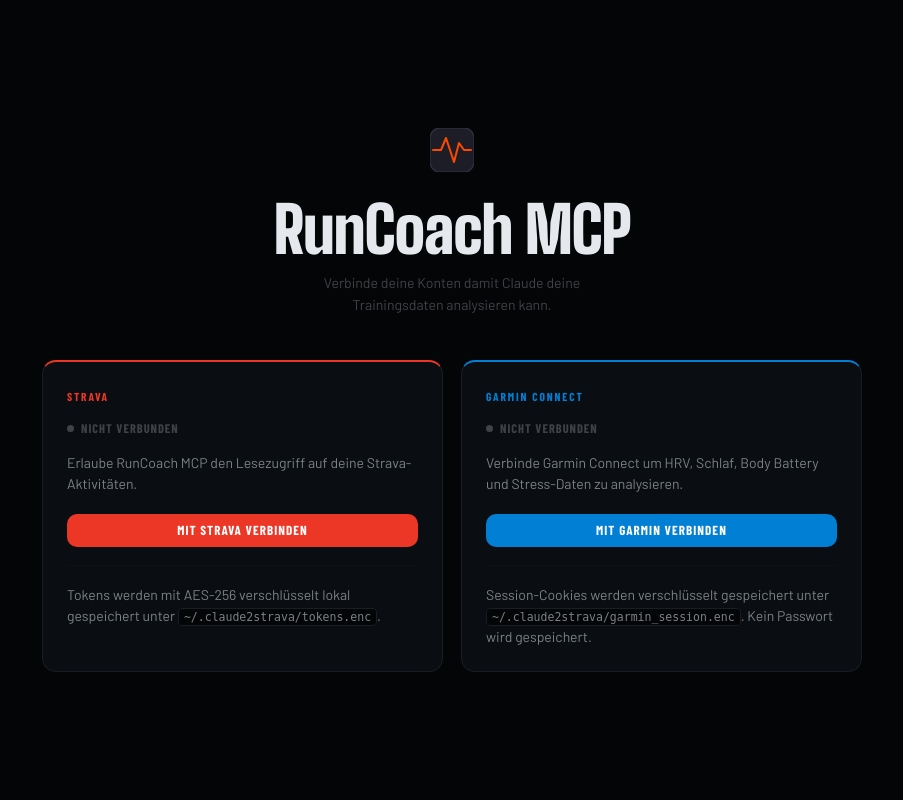
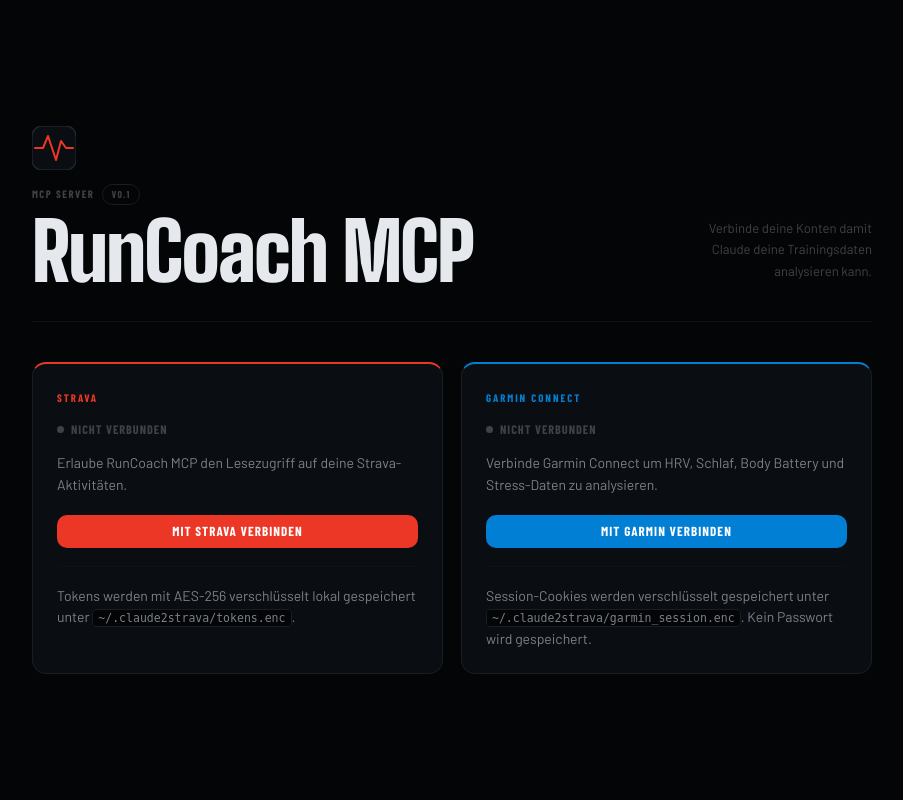
Before and after one commit to me-tm/RunCoachMCP, a FastAPI app: page / in a window 1280 px wide. Shown: the whole page, without its empty margins (188-1091 px from the left). Run offline with FastAPI, Linux system fonts and the light colour scheme.

Commit message:
elevate design: asymmetric masthead, spotlight borders, LED pulse, SVG icons
Applying design-taste-frontend directives (DESIGN_VARIANCE 8, MOTION_INTENSITY 6):

- Break centered masthead: brand+title left-aligned, tagline right-aligned
  with tight 0.92 leading and -0.025em tracking on Big Shoulders Display
- Add version pill "v0.1" eyebrow in masthead for technical credibility
- Spotlight card borders: JS-driven radial gradient follows cursor per panel
  using CSS custom props (--spot-x, --spot-y) — each brand gets its own glow hue
- LED pulse animation on connected status dot (2.8s ease-in-out infinite)
- Shimmer sweep on primary buttons via ::after translateX transition
- Button translateY(-1px) lift on hover, scale(0.97) on active
- Replace ✓/✗ text symbols with inline SVG stroke icons in callback templates
- Add prefers-reduced-motion guard across all animations
- Use min-h-[100dvh] on body to prevent iOS Safari layout jump

Co-Authored-By: Claude Sonnet 4.6 <noreply@anthropic.com>

```diff
--- a/src/claude2strava/web/templates/base.html
+++ b/src/claude2strava/web/templates/base.html
@@ -11,7 +11,7 @@
     :root {
       --bg:        oklch(11%  0.008 250);
       --bg-panel:  oklch(16%  0.011 250);
-      --bg-raise:  oklch(20%  0.013 250);
+      --bg-raise:  oklch(21%  0.013 250);
       --border:    oklch(23%  0.014 250);
       --border-sub:oklch(18%  0.010 250);
 
@@ -24,13 +24,15 @@
       --garmin:    oklch(57% 0.18 240);
       --garmin-bg: oklch(20% 0.07 240);
 
-      --green:     oklch(67% 0.19 145);
-      --green-bg:  oklch(19% 0.07 145);
-      --red:       oklch(58% 0.21  25);
-      --red-bg:    oklch(20% 0.08  25);
+      --green:    oklch(67% 0.19 145);
+      --green-bg: oklch(19% 0.07 145);
+      --red:      oklch(58% 0.21  25);
+      --red-bg:   oklch(20% 0.08  25);
 
       --r:    10px;
       --r-lg: 14px;
+
+      --ease-out: cubic-bezier(0.16, 1, 0.3, 1);
     }
 
     *, *::before, *::after { box-sizing: border-box; margin: 0; padding: 0; }
@@ -39,20 +41,20 @@
       font-family: 'Barlow', -apple-system, sans-serif;
       background: var(--bg);
       color: var(--ink);
-      min-height: 100vh;
+      min-height: 100dvh;
       display: flex;
       align-items: center;
       justify-content: center;
-      padding: 24px 16px;
+      padding: 28px 16px;
       line-height: 1.5;
     }
 
-    /* ── Typography ─────────────────────────────────────────── */
+    /* ── Typography ─────────────────────────────────────────────── */
     h1 {
       font-family: 'Big Shoulders Display', sans-serif;
-      font-size: 1.9rem;
+      font-size: 2rem;
       font-weight: 700;
-      line-height: 1.1;
+      line-height: 1.05;
       margin-bottom: 10px;
     }
 
@@ -64,7 +66,7 @@
 
     .eyebrow {
       font-family: 'Barlow Condensed', sans-serif;
-      font-size: 0.68rem;
+      font-size: 0.67rem;
       font-weight: 700;
       letter-spacing: 0.14em;
       text-transform: uppercase;
@@ -102,13 +104,13 @@
       text-align: center;
     }
 
-    /* ── Status indicators ───────────────────────────────────── */
+    /* ── Status indicators ───────────────────────────────────────── */
     .status {
       display: inline-flex;
       align-items: center;
       gap: 7px;
       font-family: 'Barlow Condensed', sans-serif;
-      font-size: 0.78rem;
+      font-size: 0.77rem;
       font-weight: 700;
       letter-spacing: 0.08em;
       text-transform: uppercase;
@@ -121,12 +123,17 @@
       flex-shrink: 0;
     }
     .status--on  { color: var(--green); }
-    .status--on  .status__dot { background: var(--green); box-shadow: 0 0 6px oklch(67% 0.19 145 / 0.55); }
+    .status--on  .status__dot {
+      background: var(--green);
+      animation: led-pulse 2.8s ease-in-out infinite;
+    }
     .status--off { color: var(--ink-3); }
     .status--off .status__dot { background: var(--ink-3); }
 
-    /* ── Buttons ─────────────────────────────────────────────── */
+    /* ── Buttons ─────────────────────────────────────────────────── */
     .btn {
+      position: relative;
+      overflow: hidden;
       display: inline-flex;
       align-items: center;
       justify-content: center;
@@ -140,13 +147,31 @@
       cursor: pointer;
       border: none;
       text-decoration: none;
-      transition: opacity 0.15s, transform 0.1s;
       line-height: 1;
       white-space: nowrap;
+      transition:
+        transform 0.2s var(--ease-out),
+        filter  0.2s ease,
+        opacity 0.15s ease,
+        border-color 0.15s ease,
+        background 0.15s ease;
     }
-    .btn:hover:not(:disabled) { opacity: 0.80; }
-    .btn:active:not(:disabled) { transform: scale(0.97); }
-    .btn:disabled { opacity: 0.4; cursor: default; }
+    /* shimmer on all filled buttons */
+    .btn-strava::after,
+    .btn-garmin::after {
+      content: '';
+      position: absolute;
+      inset: 0;
+      background: linear-gradient(90deg, transparent 0%, rgba(255,255,255,0.14) 50%, transparent 100%);
+      transform: translateX(-110%);
+      transition: transform 0.5s var(--ease-out);
+    }
+    .btn-strava:hover::after,
+    .btn-garmin:hover::after { transform: translateX(110%); }
+
+    .btn:hover:not(:disabled)  { transform: translateY(-1px); }
+    .btn:active:not(:disabled) { transform: translateY(0) scale(0.97); }
+    .btn:disabled              { opacity: 0.38; cursor: default; }
     .btn--full { width: 100%; }
 
     .btn-strava   { background: var(--strava);  color: #fff; }
--- a/src/claude2strava/web/templates/index.html
+++ b/src/claude2strava/web/templates/index.html
@@ -3,55 +3,94 @@
 
 {% block head %}
 <style>
-  /* ── Dashboard shell ─────────────────────────────────────────── */
+  /* ── Dashboard shell ──────────────────────────────────────────── */
   .dash {
     width: 100%;
-    max-width: 820px;
-    animation: fade-up 0.28s ease-out both;
+    max-width: 840px;
+    animation: fade-up 0.3s var(--ease-out) both;
   }
 
-  /* ── Masthead ────────────────────────────────────────────────── */
+  /* ── Masthead — asymmetric split (DESIGN_VARIANCE 8) ────────── */
   .masthead {
-    text-align: center;
-    margin-bottom: 44px;
+    display: flex;
+    align-items: flex-end;
+    justify-content: space-between;
+    gap: 40px;
+    padding-bottom: 32px;
+    margin-bottom: 40px;
+    border-bottom: 1px solid var(--border-sub);
   }
 
-  .masthead__mark {
-    display: inline-block;
-    margin-bottom: 20px;
+  .masthead__brand {
+    display: flex;
+    align-items: flex-end;
+    gap: 18px;
+    flex-shrink: 0;
+  }
+
+  .masthead__meta {
+    margin-bottom: 10px;
+    display: flex;
+    align-items: center;
+    gap: 8px;
+  }
+
+  .version-pill {
+    font-family: 'Barlow Condensed', sans-serif;
+    font-size: 0.62rem;
+    font-weight: 700;
+    letter-spacing: 0.12em;
+    text-transform: uppercase;
+    color: var(--ink-3);
+    border: 1px solid var(--border);
+    border-radius: 99px;
+    padding: 2px 8px;
   }
 
   .masthead__title {
     font-family: 'Big Shoulders Display', sans-serif;
-    font-size: 4rem;
+    font-size: 5rem;
     font-weight: 900;
-    letter-spacing: -0.02em;
-    line-height: 1;
+    letter-spacing: -0.025em;
+    line-height: 0.92;
     color: var(--ink);
-    margin-bottom: 10px;
+    margin: 0;
   }
 
-  .masthead__sub {
-    font-size: 0.88rem;
+  .masthead__tagline {
+    max-width: 26ch;
+    text-align: right;
+    font-size: 0.82rem;
     color: var(--ink-3);
-    margin: 0 auto;
-    max-width: 44ch;
-    line-height: 1.55;
+    line-height: 1.65;
+    align-self: flex-end;
+    margin: 0;
+    padding-bottom: 6px;
   }
 
-  /* ── Connectors grid ─────────────────────────────────────────── */
+  @media (max-width: 600px) {
+    .masthead {
+      flex-direction: column;
+      align-items: flex-start;
+      gap: 18px;
+    }
+    .masthead__tagline { text-align: left; max-width: none; }
+    .masthead__title   { font-size: 3.4rem; }
+  }
+
+  /* ── Connectors grid ────────────────────────────────────────── */
   .connectors {
     display: grid;
     grid-template-columns: 1fr 1fr;
     gap: 18px;
   }
-  @media (max-width: 580px) {
+  @media (max-width: 600px) {
     .connectors { grid-template-columns: 1fr; }
-    .masthead__title { font-size: 2.8rem; }
   }
 
-  /* ── Individual connector panel ──────────────────────────────── */
+  /* ── Connector panel ─────────────────────────────────────────── */
   .conn {
+    position: relative;
     background: var(--bg-panel);
     border: 1px solid var(--border);
     border-radius: var(--r-lg);
@@ -59,16 +98,49 @@
     text-align: left;
     display: flex;
     flex-direction: column;
+    overflow: hidden;
+    /* spotlight glow driven by JS-updated custom props */
+    transition: border-color 0.3s ease;
   }
 
-  .conn--strava { border-top: 2px solid var(--strava); }
-  .conn--garmin { border-top: 2px solid var(--garmin); }
+  /* spotlight gradient — defaults offscreen, JS moves it to cursor */
+  .conn::before {
+    content: '';
+    position: absolute;
+    inset: 0;
+    border-radius: inherit;
+    pointer-events: none;
+    background: radial-gradient(
+      380px circle at var(--spot-x, -800px) var(--spot-y, -800px),
+      var(--spot-color, transparent),
+      transparent 50%
+    );
+    transition: opacity 0.4s ease;
+    z-index: 0;
+  }
 
+  /* push all direct children above the spotlight layer */
+  .conn > * { position: relative; z-index: 1; }
+
+  .conn--strava {
+    border-top: 2px solid var(--strava);
+    --spot-color: oklch(62% 0.22 30 / 0.07);
+  }
+  .conn--garmin {
+    border-top: 2px solid var(--garmin);
+    --spot-color: oklch(57% 0.18 240 / 0.08);
+  }
+
+  /* staggered entrance */
+  .conn { animation: fade-up 0.32s var(--ease-out) both; }
+  .conn:nth-child(2) { animation-delay: 0.08s; }
+
+  /* ── Panel internals ─────────────────────────────────────────── */
   .conn__brand {
     font-family: 'Barlow Condensed', sans-serif;
-    font-size: 0.72rem;
+    font-size: 0.68rem;
     font-weight: 700;
-    letter-spacing: 0.16em;
+    letter-spacing: 0.18em;
     text-transform: uppercase;
     margin-bottom: 14px;
   }
@@ -80,23 +152,20 @@
     color: var(--ink-2);
     margin-bottom: 20px;
     max-width: none;
-    line-height: 1.5;
+    line-height: 1.52;
   }
 
-  .conn .small { margin-bottom: 0; }
+  .conn .divider { margin: 18px 0; }
+  .conn .small   { margin-bottom: 0; }
 
-  .conn .divider { margin: 18px 0; }
-
-  /* Test result output */
   .test-result {
-    font-size: 0.8rem;
+    font-family: 'Barlow Condensed', sans-serif;
+    font-size: 0.79rem;
+    letter-spacing: 0.03em;
     min-height: 1.15em;
     margin-top: 9px;
-    font-family: 'Barlow Condensed', sans-serif;
-    letter-spacing: 0.03em;
   }
 
-  /* Row of secondary actions */
   .action-row {
     display: flex;
     gap: 8px;
@@ -109,21 +178,28 @@
 {% block content %}
 <div class="dash">
 
-  {# ── Masthead ── #}
+  {# ── Masthead ─────────────────────────────────────────────────── #}
   <header class="masthead">
-    <div class="masthead__mark">
-      <svg width="44" height="44" viewBox="0 0 44 44" fill="none" xmlns="http://www.w3.org/2000/svg" aria-hidden="true">
-        <rect width="44" height="44" rx="10" fill="#1c1d26" stroke="#2c2e3c" stroke-width="1.5"/>
-        <polyline points="3,22 11,22 16,10 24,34 29,15 34,22 41,22"
-                  stroke="#fb4a00" stroke-width="2"
-                  stroke-linecap="round" stroke-linejoin="round" fill="none"/>
-      </svg>
+    <div class="masthead__brand">
+      <div>
+        {# SVG heartbeat logomark #}
+        <svg width="44" height="44" viewBox="0 0 44 44" fill="none" xmlns="http://www.w3.org/2000/svg" aria-hidden="true" style="display:block;margin-bottom:14px;">
+          <rect width="44" height="44" rx="10" fill="oklch(16% 0.011 250)" stroke="oklch(26% 0.016 250)" stroke-width="1.5"/>
+          <polyline points="3,22 11,22 16,10 24,34 29,15 34,22 41,22"
+                    stroke="oklch(62% 0.22 30)" stroke-width="2"
+                    stroke-linecap="round" stroke-linejoin="round" fill="none"/>
+        </svg>
+        <div class="masthead__meta">
+          <span class="eyebrow">MCP Server</span>
+          <span class="version-pill">v0.1</span>
+        </div>
+        <h1 class="masthead__title">RunCoach MCP</h1>
+      </div>
     </div>
-    <h1 class="masthead__title">RunCoach MCP</h1>
-    <p class="masthead__sub">Verbinde deine Konten damit Claude deine Trainingsdaten analysieren kann.</p>
+    <p class="masthead__tagline">Verbinde deine Konten damit Claude deine Trainingsdaten analysieren kann.</p>
   </header>
 
-  {# ── Connectors ── #}
+  {# ── Connectors ───────────────────────────────────────────────── #}
   <div class="connectors">
 
     {# ── Strava ── #}
@@ -191,10 +267,24 @@
       {% endif %}
     </div>
 
-  </div>{# /connectors #}
-</div>{# /dash #}
+  </div>
+</div>
 
 <script>
+  /* ── Spotlight border glow ─────────────────────────────────── */
+  document.querySelectorAll('.conn').forEach(card => {
+    card.addEventListener('mousemove', e => {
+      const r = card.getBoundingClientRect();
+      card.style.setProperty('--spot-x', (e.clientX - r.left) + 'px');
+      card.style.setProperty('--spot-y', (e.clientY - r.top)  + 'px');
+    });
+    card.addEventListener('mouseleave', () => {
+      card.style.setProperty('--spot-x', '-800px');
+      card.style.setProperty('--spot-y', '-800px');
+    });
+  });
+
+  /* ── Connection test ────────────────────────────────────────── */
   async function runCheck(provider) {
     const btn = document.getElementById(provider + 'CheckBtn');
     const out = document.getElementById(provider + 'Result');
@@ -207,17 +297,17 @@
       if (data.ok) {
         const who = data.athlete || data.username || '';
         out.style.color = 'var(--green)';
-        out.textContent  = '✓ OK' + (who ? '  —  ' + who : '');
+        out.textContent  = 'Verbindung OK' + (who ? ' — ' + who : '');
       } else {
         out.style.color = 'var(--red)';
-        out.textContent  = '✗ ' + data.error;
+        out.textContent  = 'Fehler: ' + data.error;
       }
-    } catch (e) {
+    } catch {
       out.style.color = 'var(--red)';
-      out.textContent  = '✗ Anfrage fehlgeschlagen';
+      out.textContent  = 'Anfrage fehlgeschlagen';
     }
     btn.disabled = false;
-    btn.textContent = provider === 'garmin' ? 'Verbindung testen' : 'Verbindung testen';
+    btn.textContent = 'Verbindung testen';
   }
 </script>
 {% endblock %}
```
Also changed, not shown: other parts of src/claude2strava/web/templates/base.html (+28 -16 lines), src/claude2strava/web/templates/callback.html (+7 -2 lines), src/claude2strava/web/templates/garmin_callback.html (+7 -2 lines).
